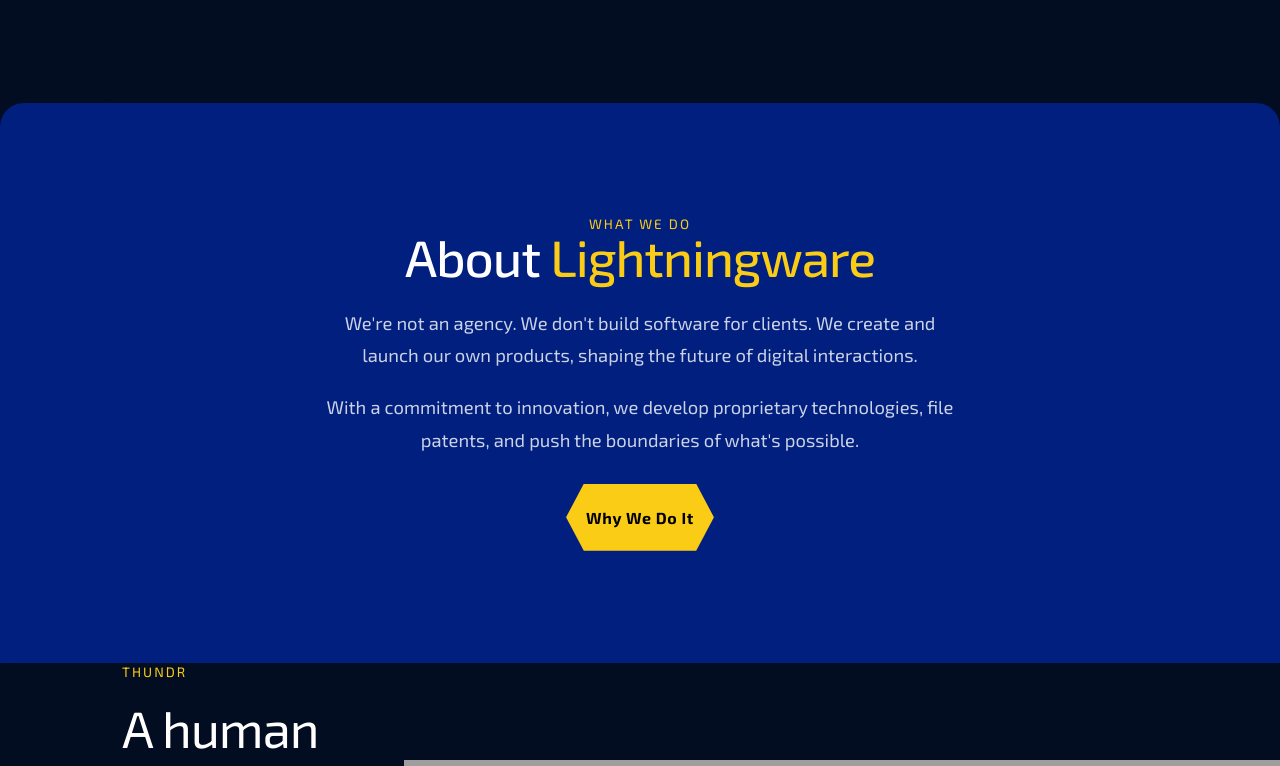
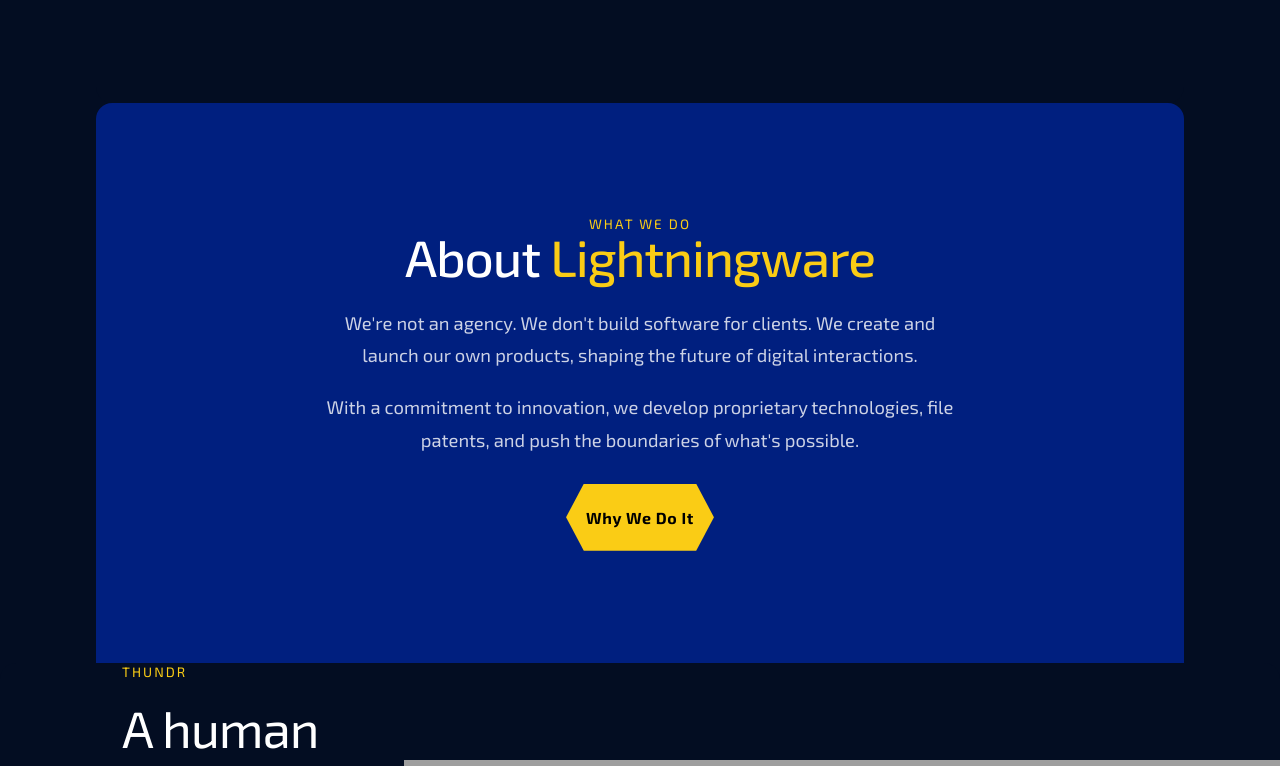
Before and after one commit to srao28/Lightningclone, a Svelte app: page / in a window 1280 px wide. Shown: the part 697-1463 px from the top of the page. Built offline with nearby package versions, Linux system fonts and the light colour scheme; grey boxes are pictures that could not be loaded.

Commit message:
claude: edit /Users/samrao/Projects/Lightningclone/src/index.css

```diff
--- a/src/index.css
+++ b/src/index.css
@@ -38,9 +38,10 @@
 section.blue {
   background: #001f7f;
   color: #fff;
-  width: 100%;
+  width: 85%;
+  margin: 0 auto;
   height: 50vh;
-  border-radius: 24px 24px 0 0;
+  border-radius: 16px 16px 0 0;
 }
 
 @media (max-width: 768px) {
```
